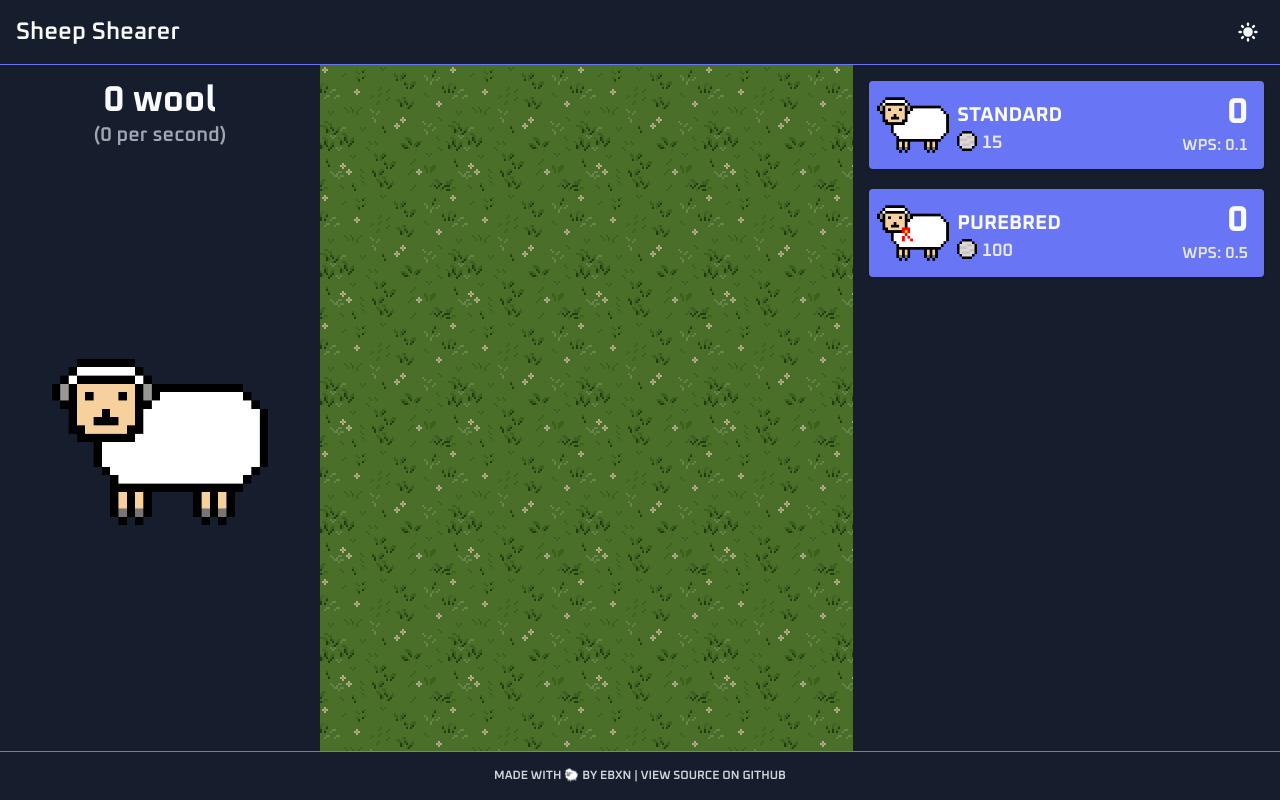
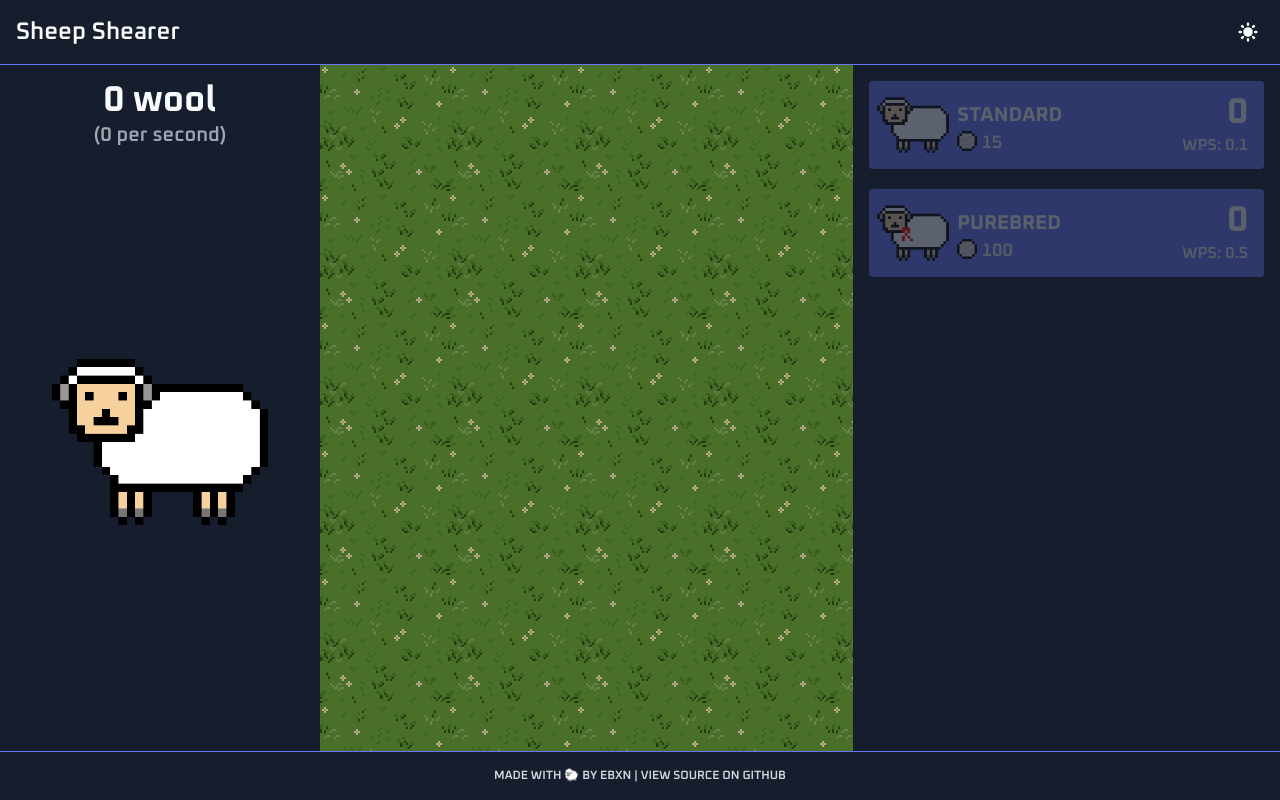
Before and after one commit to ebxn/sheep-shearer, a Vue app: page / in a window 1280 px wide. Built offline with nearby package versions, Linux system fonts and the light colour scheme.

Commit message:
grey out unaffordable shop items

```diff
--- a/src/App.vue
+++ b/src/App.vue
@@ -1,7 +1,7 @@
 <template>
   <div
     id="app"
-    class="transition-colors duration-150 ease-in-out flex flex-col overflow-x-hidden md:overflow-y-hidden bg-gray-50 dark:bg-gray-900 min-h-screen md:min-h-auto md:h-screen dark:text-gray-50"
+    class="transition-colors duration-150 ease-in-out flex flex-col overflow-x-hidden md:overflow-y-hidden bg-gray-100 dark:bg-gray-900 min-h-screen md:min-h-auto md:h-screen dark:text-gray-50"
   >
     <AppHeader />
 
--- a/src/components/AppFooter.vue
+++ b/src/components/AppFooter.vue
@@ -1,5 +1,5 @@
 <template functional>
-  <footer class="border-t dark:border-indigo-500 p-4">
+  <footer class="border-t dark:border-indigo-500 bg-white dark:bg-gray-900 p-4">
     <div class="text-gray-700 dark:text-gray-300 text-center text-xs font-semibold uppercase">
       <span>Made with 🐑 by ebxn</span>
       <span> | </span>
--- a/src/components/ShopPanel.vue
+++ b/src/components/ShopPanel.vue
@@ -3,9 +3,12 @@
     <ul class="space-y-5">
       <li
         v-for="sheep in visibleSheepTypes"
-        :key="sheep.name"
+        :key="sheep.type"
       >
-        <ShopPanelItem :sheep="sheep" />
+        <ShopPanelItem
+          :sheep="sheep"
+          :disabled="wool < sheep.price"
+        />
       </li>
     </ul>
   </div>
@@ -22,7 +25,8 @@ export default {
   },
   computed: {
     ...mapGetters({
-      sheepTypes: 'getSheepTypes'
+      sheepTypes: 'getSheepTypes',
+      wool: 'getWool'
     }),
     visibleSheepTypes: function () {
       const sheepTypeValues = Object.values(this.sheepTypes)
--- a/src/components/ShopPanelItem.vue
+++ b/src/components/ShopPanelItem.vue
@@ -1,6 +1,8 @@
 <template>
   <button
     class="flex justify-between items-center rounded shadow bg-white hover:bg-gray-100 dark:bg-indigo-500 dark:hover:bg-indigo-400 p-2 w-full"
+    :class="disabled ? 'opacity-30 pointer-events-none' : null"
+    :disabled="disabled"
     @click="() => buySheep(sheep.type)"
   >
     <!-- left: image, info -->
@@ -47,6 +49,11 @@ export default {
       type: Object,
       required: true,
       default: () => {}
+    },
+    disabled: {
+      type: Boolean,
+      required: false,
+      default: false
     }
   },
   methods: {
--- a/tailwind.config.js
+++ b/tailwind.config.js
@@ -23,6 +23,9 @@ module.exports = {
       fontFamily: {
         sans: ['Oxanium', ...dT.fontFamily.sans]
       },
+      opacity: {
+        30: '0.3'
+      },
       transitionDuration: {
         50: '50ms'
       },
```
